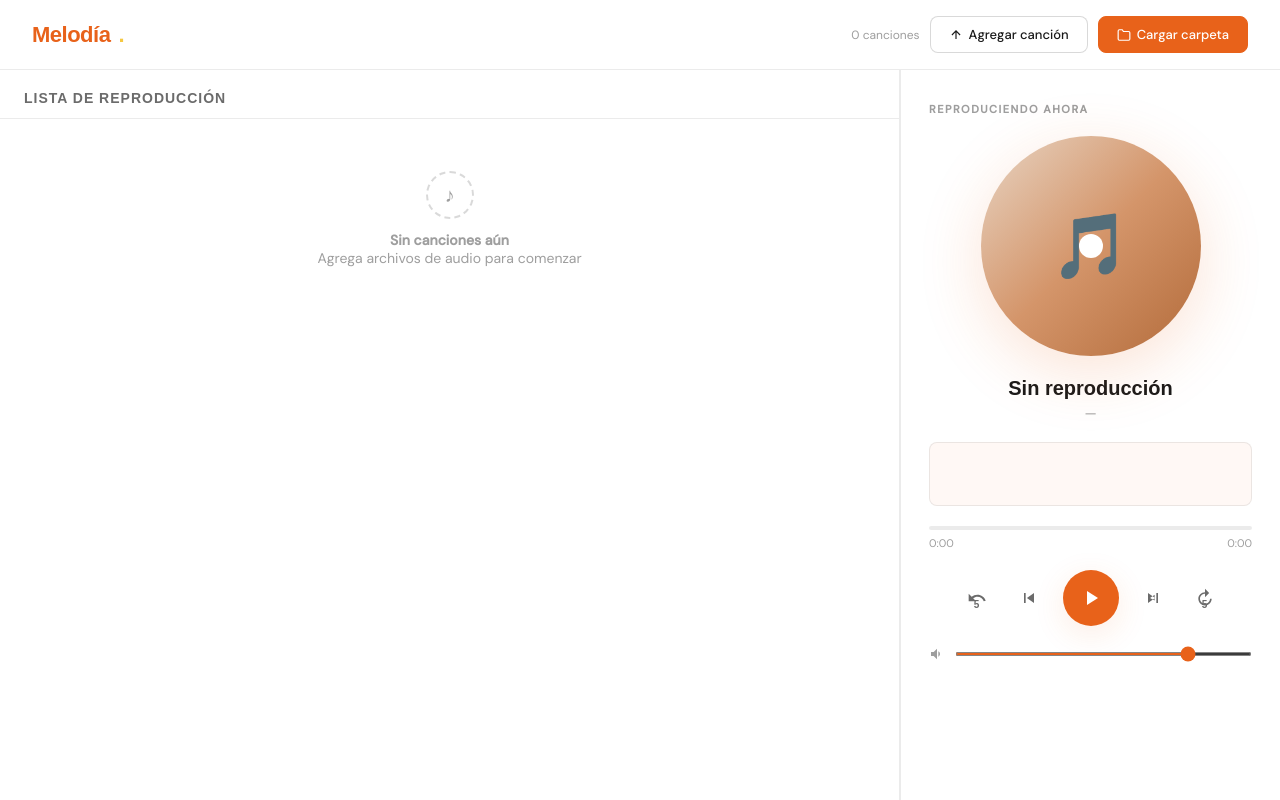
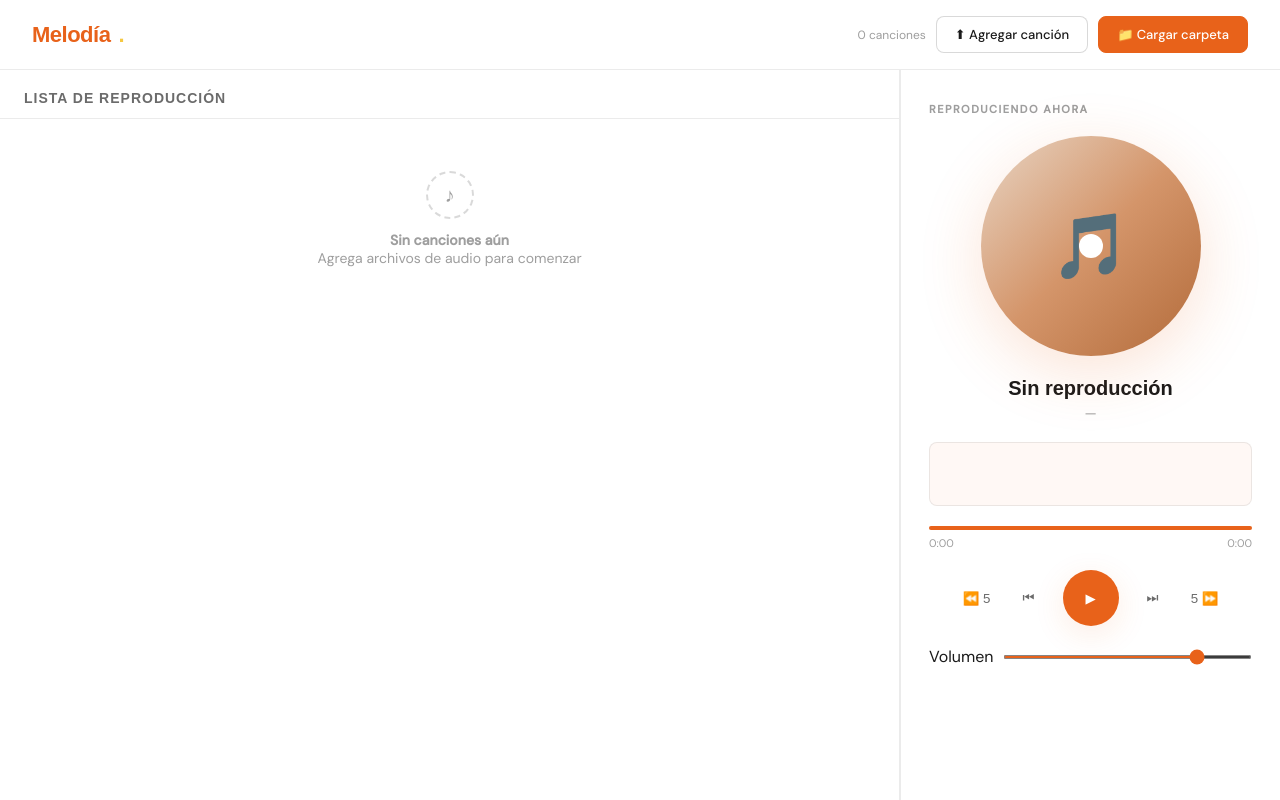
Before and after one commit to Will784/ReproductorMusical, a plain HTML site: page index.html in a window 1280 px wide. Drawn offline with Linux system fonts and the light colour scheme; a web font is replaced by a local one.

Commit message:
Update index.html

```diff
--- a/index.html
+++ b/index.html
@@ -4,37 +4,52 @@
   <meta charset="UTF-8">
   <meta name="viewport" content="width=device-width, initial-scale=1.0">
   <title>Melodía — Reproductor</title>
+
+
   <link href="https://fonts.googleapis.com/css2?family=Clash+Display:wght@400;500;600;700&family=DM+Sans:wght@300;400;500&display=swap" rel="stylesheet">
+
+
   <link rel="stylesheet" href="styles.css">
 </head>
+
 <body>
-  <div class="app">
-    <!-- HEADER -->
-    <header class="header">
-      <div class="logo">
+  <div class="app dynamic-bg">
+
+
+    <header class="header" role="banner">
+      <div class="logo" aria-label="Aplicación Melodía">
         Melodía<span class="logo-dot">.</span>
       </div>
-      <div class="upload-zone">
-        <span class="queue-count" id="queueCount">0 canciones</span>
-        <button class="btn-upload" onclick="triggerFileInput()">
-          <svg width="14" height="14" fill="none" stroke="currentColor" stroke-width="2" viewBox="0 0 24 24"><path d="M12 5v14M5 12l7-7 7 7"/></svg>
-          Agregar canción
+
+      <div class="upload-zone" role="group" aria-label="Carga de música">
+        <span class="queue-count" id="queueCount" aria-live="polite">
+          0 canciones
+        </span>
+
+        <button class="btn-upload"
+                onclick="triggerFileInput()"
+                aria-label="Agregar canciones">
+          ⬆ Agregar canción
         </button>
-        <button class="btn-upload primary-btn" onclick="triggerFolderInput()">
-          <svg width="14" height="14" fill="none" stroke="currentColor" stroke-width="2" viewBox="0 0 24 24"><path d="M22 19a2 2 0 01-2 2H4a2 2 0 01-2-2V5a2 2 0 012-2h5l2 3h9a2 2 0 012 2z"/></svg>
-          Cargar carpeta
+
+        <button class="btn-upload primary-btn"
+                onclick="triggerFolderInput()"
+                aria-label="Cargar carpeta completa">
+          📁 Cargar carpeta
         </button>
       </div>
+
       <input type="file" id="fileInput" accept="audio/*" multiple hidden onchange="handleFiles(this.files)">
       <input type="file" id="folderInput" accept="audio/*" multiple webkitdirectory hidden onchange="handleFiles(this.files)">
     </header>
 
-    <!-- PLAYLIST -->
-    <main class="playlist-panel" id="playlistPanel">
+
+    <main class="playlist-panel" id="playlistPanel" role="main">
       <div class="playlist-header">
         <h2>Lista de reproducción</h2>
       </div>
-      <div id="playlistContainer">
+
+      <section id="playlistContainer" aria-live="polite">
         <div class="playlist-empty" id="emptyState">
           <div class="playlist-empty-icon">♪</div>
           <div>
@@ -42,86 +57,116 @@
             Agrega archivos de audio para comenzar
           </div>
         </div>
-      </div>
+      </section>
     </main>
 
-    <!-- PLAYER -->
-    <aside class="player-panel">
+
+    <aside class="player-panel" role="complementary">
+
       <span class="now-playing-label">Reproduciendo ahora</span>
 
-      <div class="artwork-container">
+      <div class="artwork-container" aria-label="Carátula del álbum">
         <div class="artwork-ring" id="artworkRing"></div>
+
         <div class="artwork-circle no-cover" id="artworkCircle">
           <div class="vinyl-hole"></div>
-          <span id="artworkEmoji" style="position:relative;z-index:1">🎵</span>
+          <span id="artworkEmoji">🎵</span>
         </div>
       </div>
+
 
       <div class="song-meta">
         <div class="now-title" id="nowTitle">Sin reproducción</div>
         <div class="now-artist" id="nowArtist">—</div>
       </div>
 
+
       <div class="visualizer-wrap">
-        <canvas id="visualizer"></canvas>
+        <canvas id="visualizer" aria-label="Visualizador de audio"></canvas>
       </div>
 
+
       <div class="progress-section">
-        <div class="progress-bar-wrap" id="progressWrap" onclick="seekAudio(event)">
-          <div class="progress-bar-fill" id="progressFill" style="width:0%"></div>
+        <div class="progress-bar-wrap"
+             id="progressWrap"
+             onclick="seekAudio(event)"
+             role="slider"
+             aria-valuemin="0"
+             aria-valuemax="100">
+          <div class="progress-bar-fill" id="progressFill"></div>
         </div>
+
         <div class="time-row">
           <span id="timeElapsed">0:00</span>
           <span id="timeDuration">0:00</span>
         </div>
       </div>
 
-      <div class="controls">
-        <button class="skip-btn" onclick="skipBackward()" title="Atrás 5s">
-          <svg width="20" height="20" fill="currentColor" viewBox="0 0 24 24"><path d="M12.5 8c-2.65 0-5.05.99-6.9 2.6L2 7v9h9l-3.62-3.62c1.39-1.16 3.16-1.88 5.12-1.88 3.54 0 6.55 2.31 7.6 5.5l2.37-.78C21.08 11.03 17.15 8 12.5 8z"/></svg>
-          <span class="skip-label">5</span>
+
+      <div class="controls" role="group" aria-label="Controles de reproducción">
+
+        <button class="skip-btn" onclick="skipBackward()" aria-label="Retroceder 5 segundos">
+          ⏪ 5
         </button>
-        <button class="ctrl-btn" onclick="prevSong()" title="Anterior">
-          <svg width="20" height="20" fill="currentColor" viewBox="0 0 24 24"><path d="M6 6h2v12H6zm3.5 6l8.5 6V6z"/></svg>
+
+        <button class="ctrl-btn" onclick="prevSong()" aria-label="Canción anterior">
+          ⏮
         </button>
-        <button class="ctrl-btn play-btn" id="playBtn" onclick="togglePlay()">
-          <svg id="playIcon" width="24" height="24" fill="currentColor" viewBox="0 0 24 24"><path d="M8 5v14l11-7z"/></svg>
+
+        <button class="ctrl-btn play-btn"
+                id="playBtn"
+                onclick="togglePlay()"
+                aria-label="Reproducir o pausar">
+          ▶
         </button>
-        <button class="ctrl-btn" onclick="nextSong()" title="Siguiente">
-          <svg width="20" height="20" fill="currentColor" viewBox="0 0 24 24"><path d="M6 18l8.5-6L6 6v12zm2.5-6l5.5-3.9V15L8.5 12zM16 6h2v12h-2z"/></svg>
+
+        <button class="ctrl-btn" onclick="nextSong()" aria-label="Siguiente canción">
+          ⏭
         </button>
-        <button class="skip-btn" onclick="skipForward()" title="Adelantar 5s">
-          <svg width="20" height="20" fill="currentColor" viewBox="0 0 24 24"><path d="M18 13c0 3.31-2.69 6-6 6s-6-2.69-6-6 2.69-6 6-6v4l5-5-5-5v4c-4.42 0-8 3.58-8 8s3.58 8 8 8 8-3.58 8-8h-2z"/></svg>
-          <span class="skip-label">5</span>
+
+        <button class="skip-btn" onclick="skipForward()" aria-label="Avanzar 5 segundos">
+          5 ⏩
         </button>
+
       </div>
 
+
       <div class="volume-row">
-        <svg class="vol-icon" width="16" height="16" fill="currentColor" viewBox="0 0 24 24">
-          <path d="M3 9v6h4l5 5V4L7 9H3zm13.5 3A4.5 4.5 0 0014 7.97v8.05c1.48-.73 2.5-2.25 2.5-4.02z"/>
-        </svg>
-        <input type="range" class="vol-slider" id="volSlider" min="0" max="1" step="0.01" value="0.8" oninput="setVolume(this.value)">
+        <label for="volSlider" class="visually-hidden">Volumen</label>
+
+        <input type="range"
+               class="vol-slider"
+               id="volSlider"
+               min="0"
+               max="1"
+               step="0.01"
+               value="0.8"
+               oninput="setVolume(this.value)">
       </div>
+
     </aside>
 
     <div class="transport-bar"></div>
+
   </div>
 
-  <!-- Modal añadir en posición -->
-  <div class="modal-overlay" id="posModal">
+  <div class="modal-overlay" id="posModal" role="dialog" aria-modal="true">
     <div class="modal">
       <h3>Insertar en posición</h3>
-      <p style="font-size:13px;color:var(--text-secondary);margin-bottom:12px">Posición (1 = inicio)</p>
-      <input type="number" id="posInput" min="1" value="1" placeholder="Número de posición">
+
+      <p>Posición (1 = inicio)</p>
+
+      <input type="number" id="posInput" min="1" value="1">
+
       <div class="modal-btns">
-        <button class="btn-sm" onclick="closeModal()">Cancelar</button>
-        <button class="btn-sm confirm" onclick="confirmInsert()">Insertar</button>
+        <button onclick="closeModal()">Cancelar</button>
+        <button onclick="confirmInsert()">Insertar</button>
       </div>
     </div>
   </div>
 
-  <div class="toast" id="toast"></div>
+  <div class="toast" id="toast" aria-live="assertive"></div>
 
-  <script src="script.js"></script>
+  <script src="script.js" defer></script>
 </body>
 </html>
```
